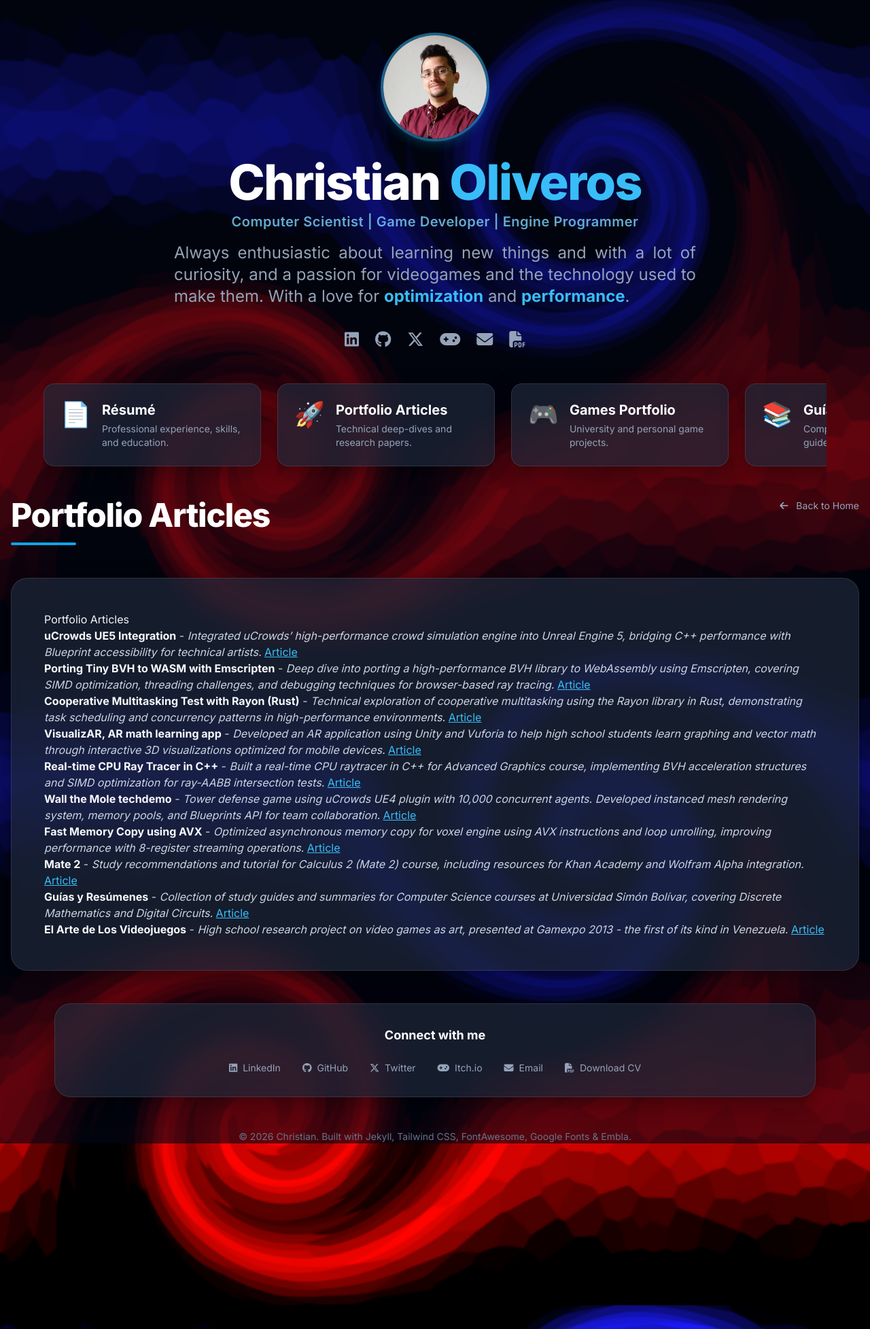
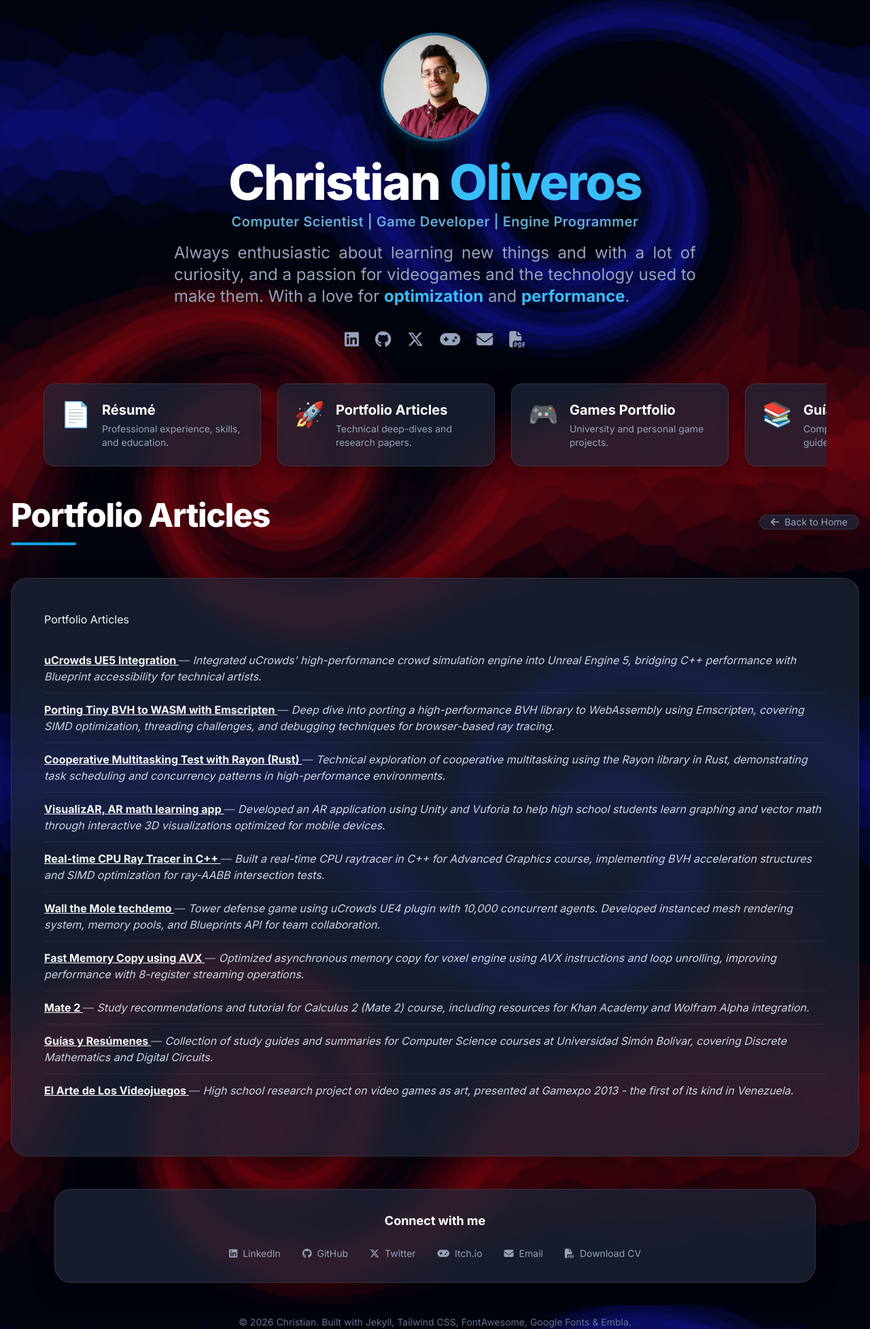
Before and after one commit to maniatic0/maniatic0.github.io, a Jekyll site: the page built from portfolio.md, in a window 1280 px wide. Shown: the whole page at 68% size. Built offline with Jekyll 4.4.1, drawn with Linux system fonts in a browser that asks for light colours.

Commit message:
Fix portfolio list display and style back-to-home button
- Wrap portfolio posts in proper HTML <ul>/<li> list structure
- Add prose CSS overrides for list styling (padding, borders, link colors)
- Vertically center back-to-home link with page title (items-center)
- Add glass-card bubble effect to back-to-home button

```diff
--- a/_layouts/default.html
+++ b/_layouts/default.html
@@ -81,6 +81,32 @@
 
         .prose strong {
             color: #f8fafc;
+        }
+
+        /* Override prose list styles */
+        .prose ul {
+            list-style: none;
+            padding-left: 0;
+            margin-top: 1.5rem;
+            margin-bottom: 1.5rem;
+        }
+
+        .prose ul li {
+            padding: 0.75rem 0;
+            border-bottom: 1px solid rgba(255, 255, 255, 0.06);
+            margin-left: 0;
+        }
+
+        .prose ul li:last-child {
+            border-bottom: none;
+        }
+
+        .prose ul li a {
+            color: #f8fafc;
+        }
+
+        .prose ul li a:hover {
+            color: #38bdf8;
         }
 
         /* Smooth transitions */
@@ -237,15 +263,16 @@
             {% if page.title != "Home" %}
             <!-- Content Pages Header -->
             <div class="animate-in fade-in duration-700 mb-12">
-                <div class="flex justify-between items-start">
+                <div class="flex justify-between items-center">
                     <div>
                         <h1 class="text-4xl md:text-5xl font-extrabold text-white tracking-tight">
                             {{ page.title }}
                         </h1>
                         <div class="h-1 w-24 bg-sky-500 mt-4 rounded-full"></div>
                     </div>
-                    <a href="/" class="text-slate-400 hover:text-sky-400 transition-colors text-sm">
-                        <i class="fa-solid fa-arrow-left mr-2"></i> Back to Home
+                    <a href="/"
+                       class="glass-card inline-flex items-center gap-2 px-4 py-2 rounded-xl text-slate-400 hover:text-sky-400 transition-colors text-sm">
+                        <i class="fa-solid fa-arrow-left"></i> Back to Home
                     </a>
                 </div>
             </div>
--- a/portfolio.md
+++ b/portfolio.md
@@ -5,6 +5,14 @@
 
 # {{ page.title }}
 
+<ul class="space-y-3">
 {% for post in site.posts %}
-- **{{ post.title }}** - *{{ post.description }}* [Article]({{ post.url }})
+  <li class="text-slate-300">
+    <a href="{{ post.url }}" class="font-bold text-white hover:text-sky-400 transition-colors">
+      {{ post.title }}
+    </a>
+    <span class="text-slate-400 mx-2">—</span>
+    <span class="italic text-slate-300">{{ post.description }}</span>
+  </li>
 {% endfor %}
+</ul>
```
